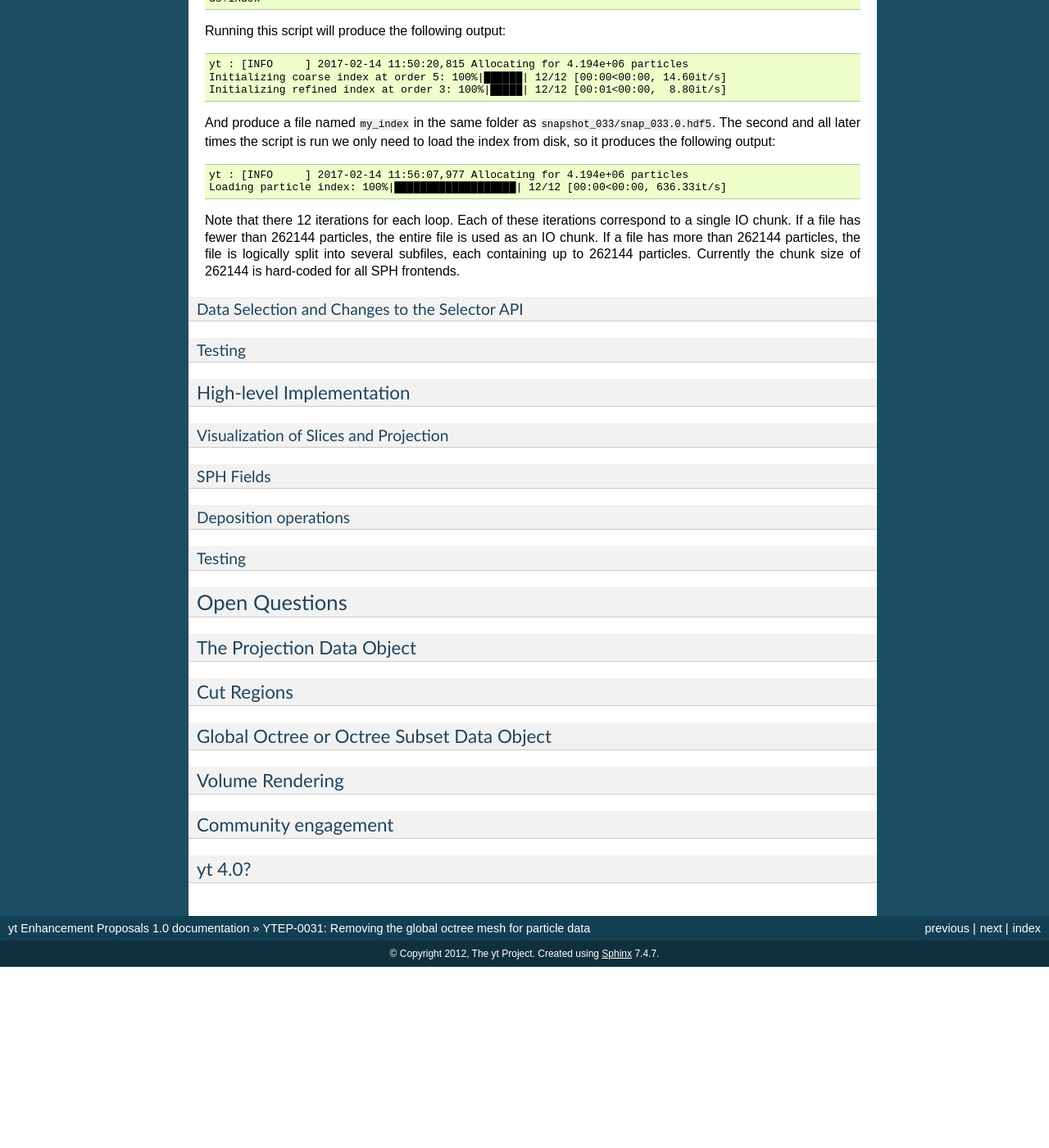
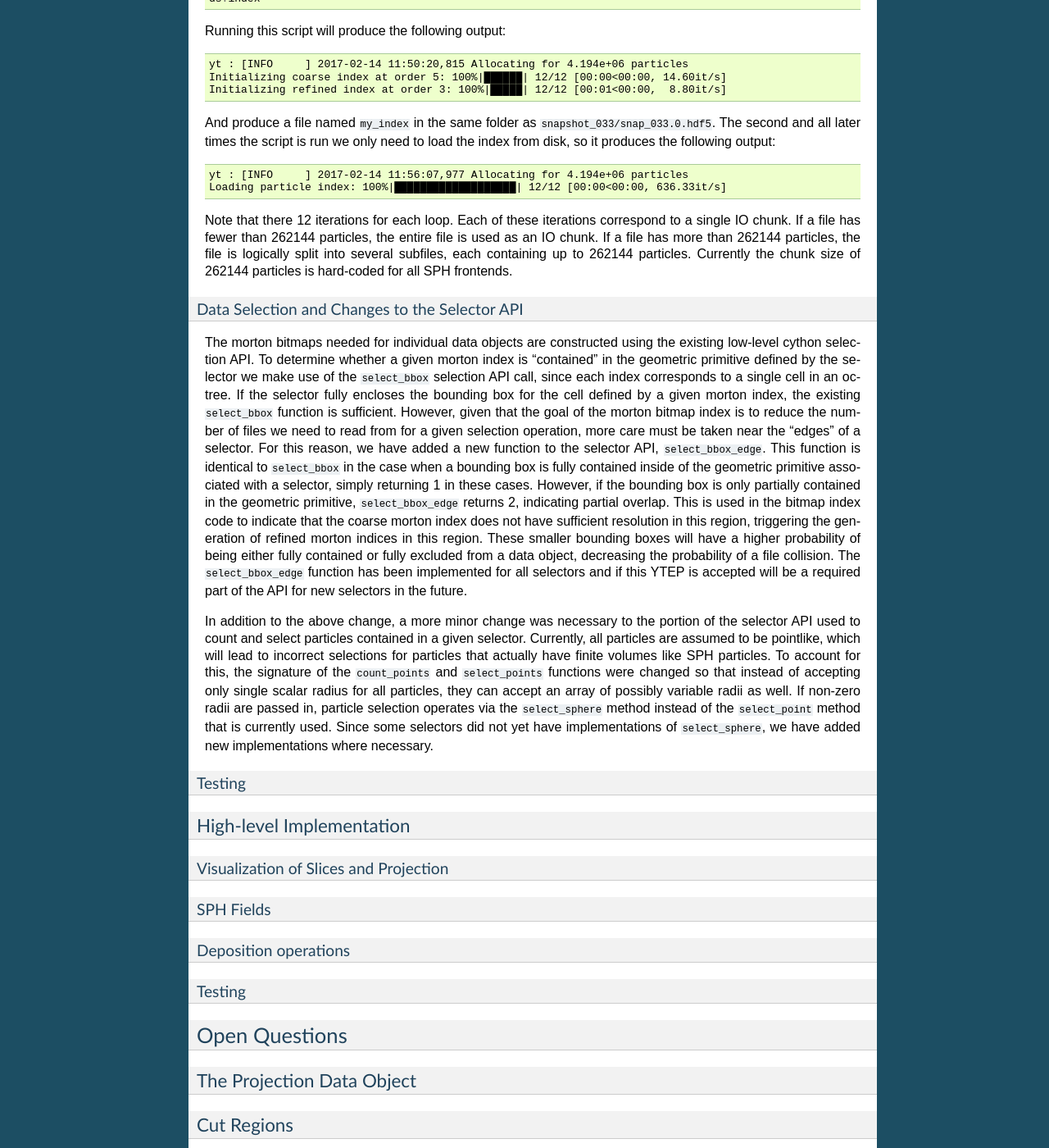
Before and after one commit to yt-project/ytep, a Sphinx documentation site: the page built from source/YTEPs/YTEP-0031.rst, in a window 1280 px wide and 1400 px high, scrolled down 3163 px. Shown: the whole window at 82% size. Built offline with Sphinx 7.4.7, drawn with Linux system fonts in a browser that asks for light colours; formulas are drawn with MathJax 3; before the commit the page ends 4342 px from its top, so only the background shows below that.

Commit message:
add discusion of changes to the selector API

```diff
--- a/source/YTEPs/YTEP-0031.rst
+++ b/source/YTEPs/YTEP-0031.rst
@@ -220,11 +220,46 @@ Note that there 12 iterations for each loop. Each of these iterations correspond
 to a single IO chunk. If a file has fewer than 262144 particles, the entire file
 is used as an IO chunk. If a file has more than 262144 particles, the file is
 logically split into several subfiles, each containing up to 262144
-particles. Currently the chunk size of 262144 is hard-coded for all SPH
-frontends.
+particles. Currently the chunk size of 262144 particles is hard-coded for all
+SPH frontends.
 
 Data Selection and Changes to the Selector API
 ++++++++++++++++++++++++++++++++++++++++++++++
+
+The morton bitmaps needed for individual data objects are constructed using the
+existing low-level cython selection API. To determine whether a given morton
+index is "contained" in the geometric primitive defined by the selector we make
+use of the ``select_bbox`` selection API call, since each index corresponds to a
+single cell in an octree. If the selector fully encloses the bounding box for
+the cell defined by a given morton index, the existing ``select_bbox`` function
+is sufficient. However, given that the goal of the morton bitmap index is to
+reduce the number of files we need to read from for a given selection operation,
+more care must be taken near the "edges" of a selector. For this reason, we have
+added a new function to the selector API, ``select_bbox_edge``. This function is
+identical to ``select_bbox`` in the case when a bounding box is fully contained
+inside of the geometric primitive associated with a selector, simply returning 1
+in these cases. However, if the bounding box is only partially contained in the
+geometric primitive, ``select_bbox_edge`` returns 2, indicating partial
+overlap. This is used in the bitmap index code to indicate that the coarse
+morton index does not have sufficient resolution in this region, triggering the
+generation of refined morton indices in this region. These smaller bounding
+boxes will have a higher probability of being either fully contained or fully
+excluded from a data object, decreasing the probability of a file collision. The
+``select_bbox_edge`` function has been implemented for all selectors and if this
+YTEP is accepted will be a required part of the API for new selectors in the
+future.
+
+In addition to the above change, a more minor change was necessary to the
+portion of the selector API used to count and select particles contained in a
+given selector. Currently, all particles are assumed to be pointlike, which will
+lead to incorrect selections for particles that actually have finite volumes
+like SPH particles. To account for this, the signature of the ``count_points``
+and ``select_points`` functions were changed so that instead of accepting only
+single scalar radius for all particles, they can accept an array of possibly
+variable radii as well. If non-zero radii are passed in, particle selection
+operates via the ``select_sphere`` method instead of the ``select_point`` method
+that is currently used. Since some selectors did not yet have implementations
+of ``select_sphere``, we have added new implementations where necessary.
 
 Testing
 +++++++
```
